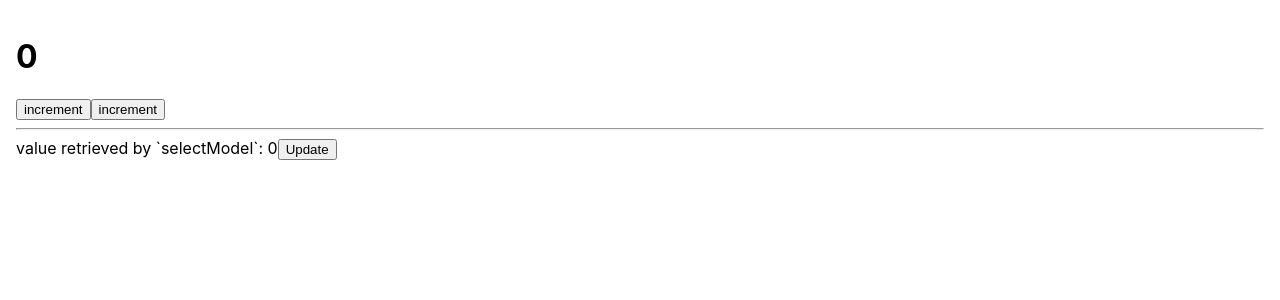
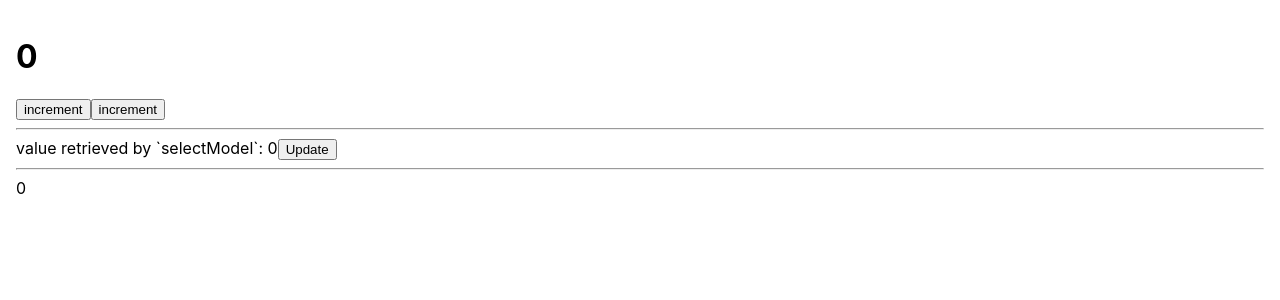
Before and after one commit to awmleer/hook-model-prototype, a React (Create React App) app: page / in a window 1280 px wide. Shown: the top 300 px of the page. Built offline with nearby package versions, Linux system fonts and the light colour scheme.

Commit message:
add withModel

```diff
--- a/src/App.tsx
+++ b/src/App.tsx
@@ -2,6 +2,7 @@ import React from 'react'
 import {useModel} from './library'
 import {useCounterDouble} from './model/counterDouble'
 import {SelectModelDemo} from './SelectModelDemo'
+import WithModelDemo from './WithModelDemo'
 
 const App: React.FC = () => {
   const counter = useModel<ReturnType<typeof useCounterDouble>>('counterDouble')
@@ -14,6 +15,8 @@ const App: React.FC = () => {
       <button onClick={counter.decrement}>increment</button>
       <hr/>
       <SelectModelDemo/>
+      <hr/>
+      <WithModelDemo/>
     </div>
   );
 }
--- /dev/null
+++ b/src/WithModelDemo.tsx
@@ -0,0 +1,21 @@
+import React, {Component} from 'react'
+import {withModel, WithModelProps} from './library'
+import {useCounter} from './model/counter'
+
+interface Props extends WithModelProps {
+  model: {
+    counter: ReturnType<typeof useCounter>
+  }
+}
+
+class WithModelDemo extends Component<Props> {
+  render() {
+    return (
+      <div>
+        {this.props.model.counter.count}
+      </div>
+    )
+  }
+}
+
+export default withModel('counter')(WithModelDemo)
--- a/src/library.tsx
+++ b/src/library.tsx
@@ -1,6 +1,6 @@
 import * as ReactDOM from "react-dom"
 import * as React from "react"
-import {useEffect, useState} from 'react'
+import {ComponentType, FC, useEffect, useState} from 'react'
 
 type ModelHook<T> = () => T
 
@@ -62,3 +62,27 @@ export function selectModel<T = unknown>(key: string) {
   const container = modelMap.get(key) as Container<T>
   return container ? container.data as T : undefined
 }
+
+export interface WithModelProps {
+  model: {
+    [key: string]: unknown
+  }
+}
+
+export function withModel<T = unknown>(key: string) {
+  return function<P extends WithModelProps>(C: ComponentType<P>) {
+    const Wrapper: FC<Omit<P, 'model'>> = function(props) {
+      const componentProps: P = {
+        ...props,
+        model: {
+          [key]: useModel(key)
+        }
+      } as unknown as P
+      return (
+        <C {...componentProps}/>
+      )
+    }
+    Wrapper.displayName = `${C.displayName}Wrapper`
+    return Wrapper
+  }
+}
```
